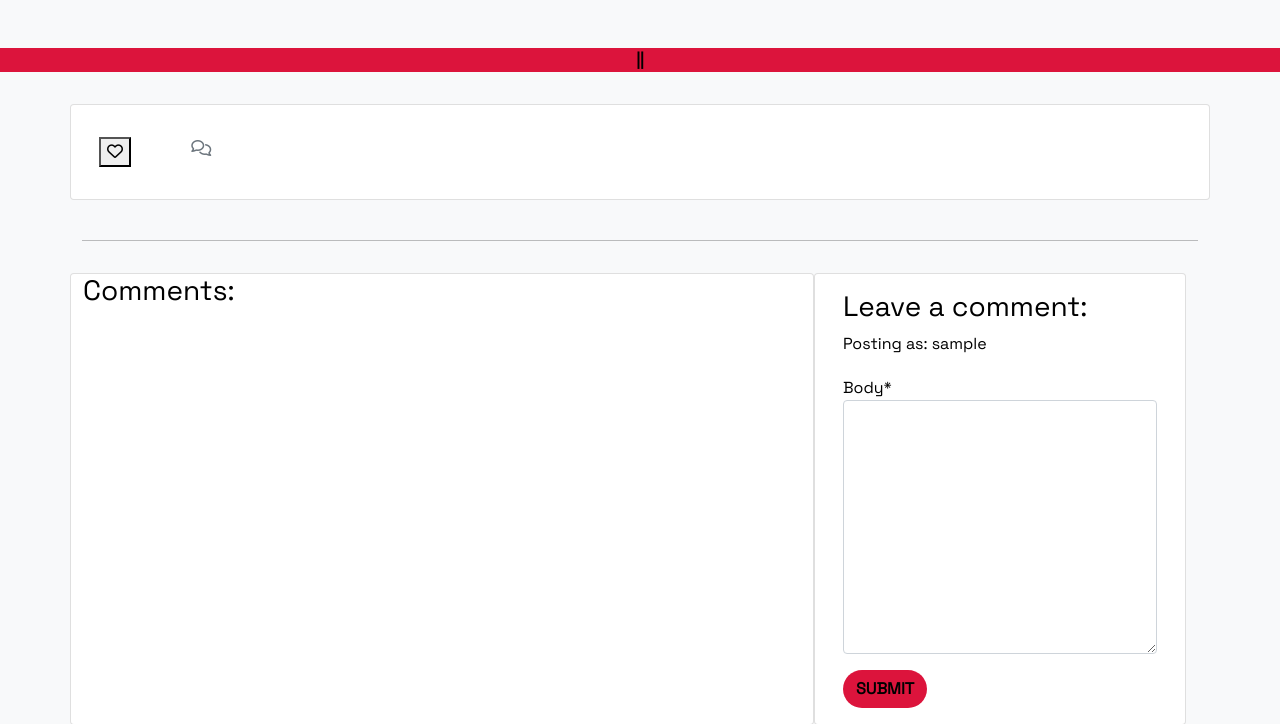
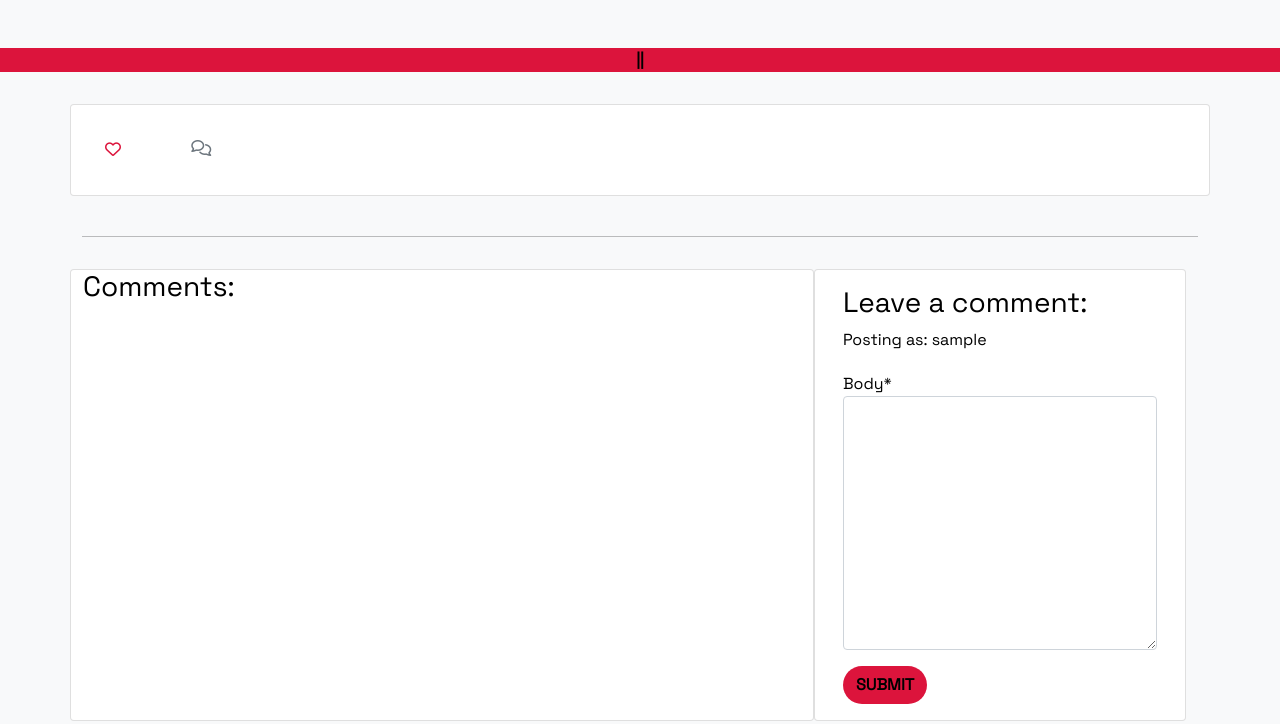
Before and after one commit to jrdnbrkfld/gamernetic, a Django app: template templates/post_detail.html in a window 1280 px wide. Shown: the part 158-882 px from the top of the page. Run offline with Django 4.2, Linux system fonts and the light colour scheme; the template is opened without the code that fills it: values that come from a table or form of the project are taken from there, others are empty; the visitor is signed in with stand-in values (Sample User, id 1); parts of the project's set-up code (start-up, migrations or seed data) failed here and were passed over; some libraries are stand-ins or nearby versions.

Commit message:
add style to like button

```diff
--- a/static/css/style.css
+++ b/static/css/style.css
@@ -63,6 +63,19 @@ body {
     text-align: center;
 }
 
+.btn-like {
+    color: crimson;
+    border: none;
+    background: transparent;
+}
+
+.btn-like:hover,
+.btn-like:active {
+    color: black;
+    background: transparent;
+    border: none;
+}
+
 /* register page */
 
 #sign-up {
```
